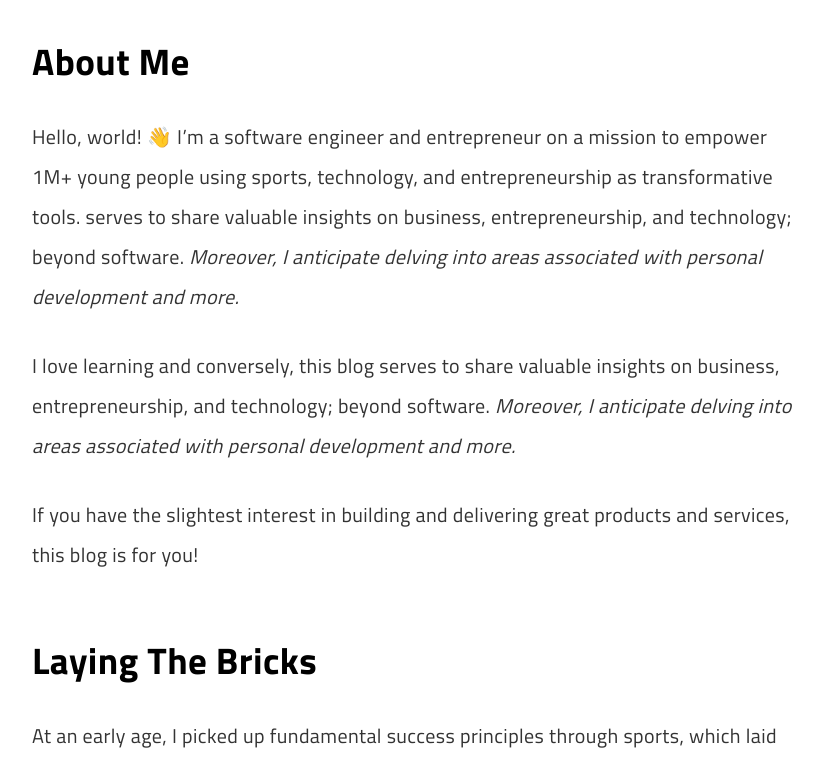
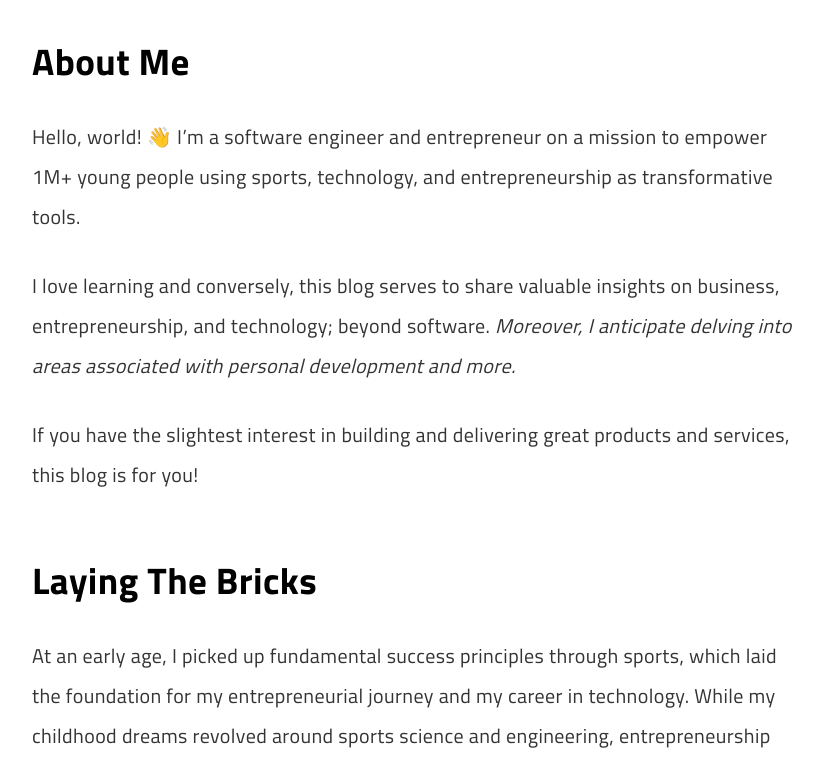
Before and after one commit to marv0/marv0.github.io, a Jekyll site: the page built from pages/about.md, in a window 1280 px wide and 900 px high, scrolled down 344 px, cut to the strip 139-900 px from the top of the window. Shown: the whole strip, without its empty margins (228-1051 px from the left). Built offline with Jekyll 4.4.1, drawn with Linux system fonts in a browser that asks for light colours; a script that is not in the unit is left out.

Commit message:
Update about.md

```diff
--- a/pages/about.md
+++ b/pages/about.md
@@ -11,7 +11,6 @@ permalink: /about/
 ## About Me
 
 Hello, world! 👋 I'm a software engineer and entrepreneur on a mission to empower 1M+ young people using sports, technology, and entrepreneurship as transformative tools.
-serves to share valuable insights on business, entrepreneurship, and technology; beyond software. *Moreover, I anticipate delving into areas associated with personal development and more.*
 
 I love learning and conversely, this blog serves to share valuable insights on business, entrepreneurship, and technology; beyond software. *Moreover, I anticipate delving into areas associated with personal development and more.*
 
```
